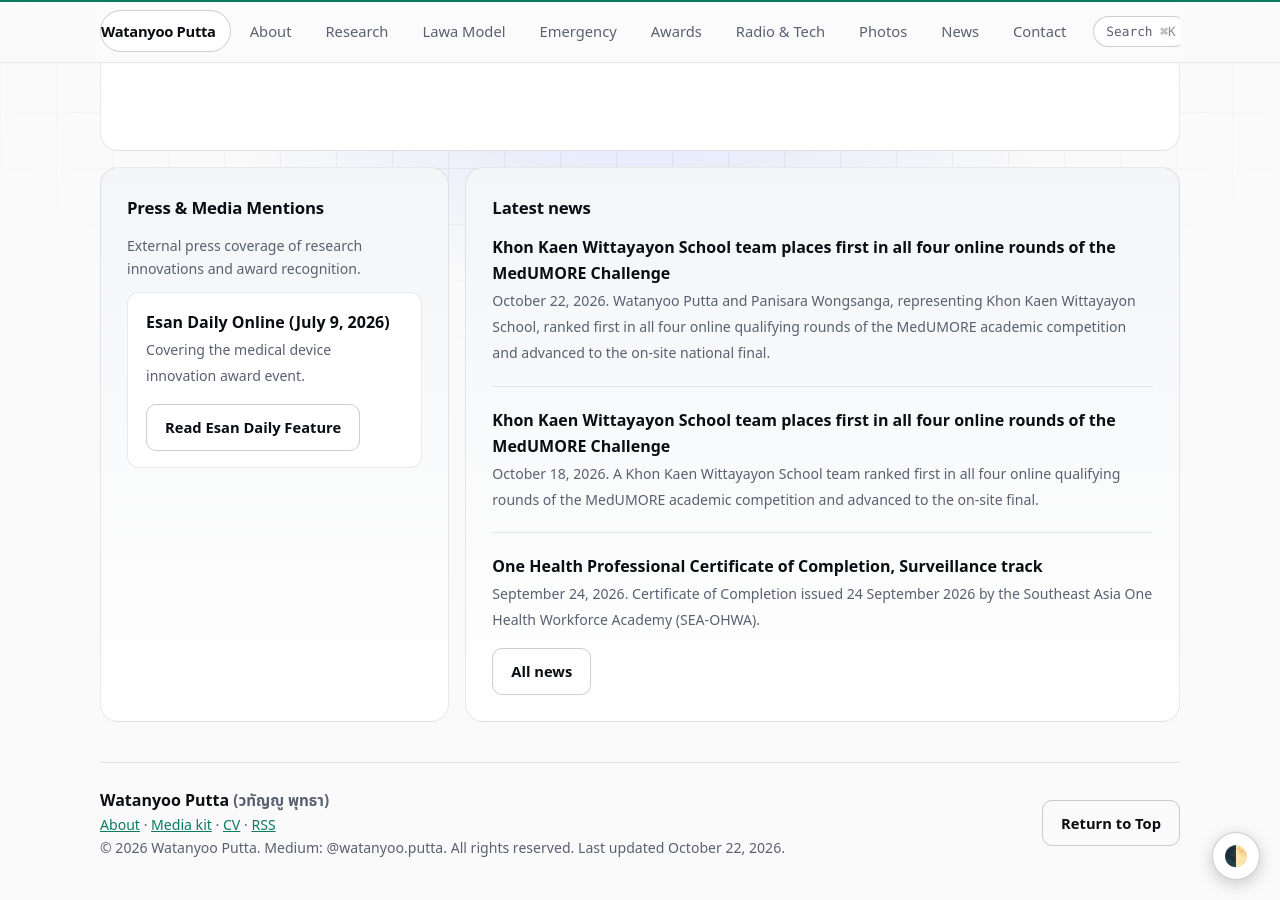
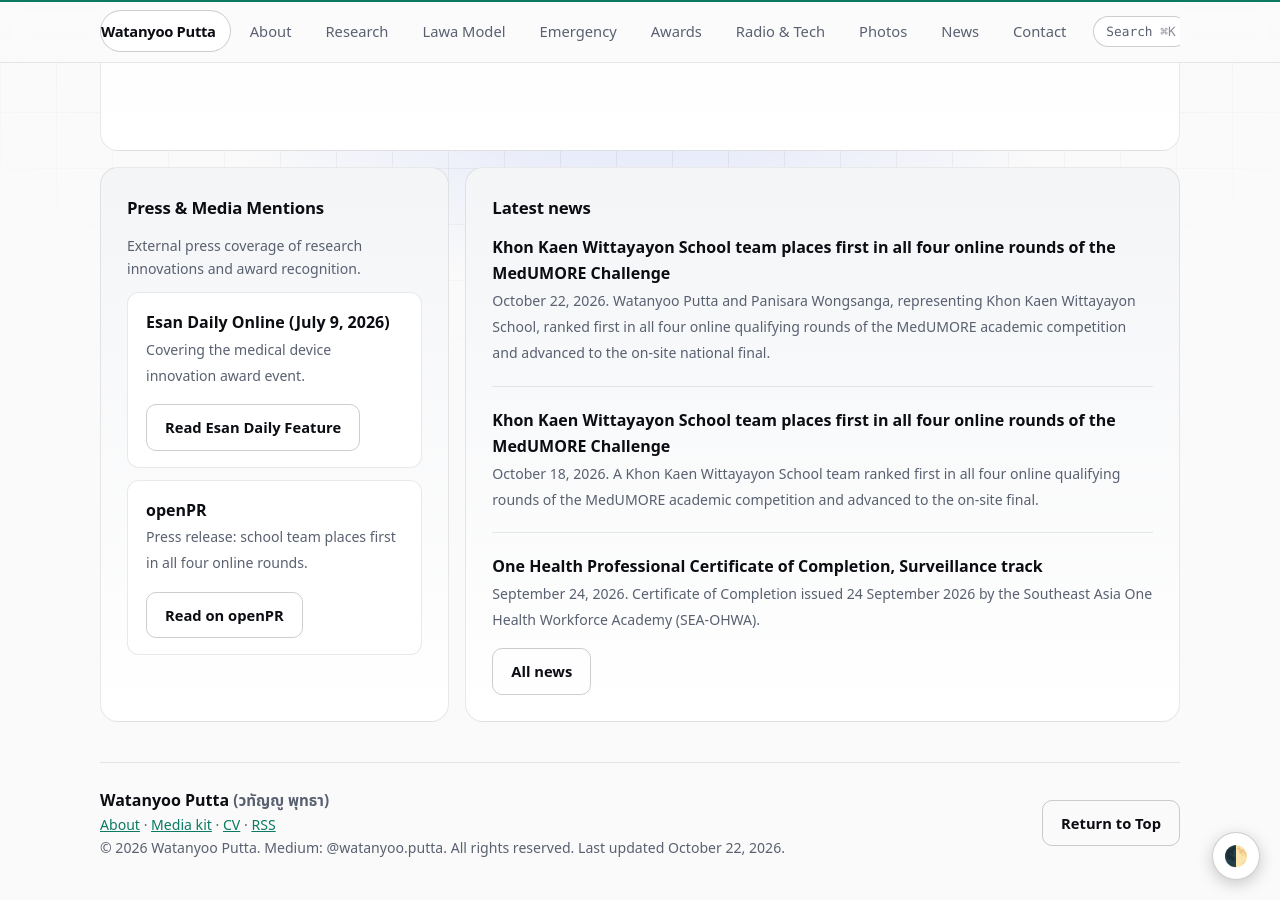
Before and after one commit to WatanyooPutta/WatanyooPutta.github.io, a Jekyll site: the page built from index.html, in a window 1280 px wide and 900 px high, scrolled down 3170 px. Built offline with Jekyll 4.4.1, drawn with Linux system fonts in a browser that asks for light colours.

Commit message:
Update index.html

```diff
--- a/index.html
+++ b/index.html
@@ -40,7 +40,8 @@ hero: true
 {%- endfor -%}
 </ol></section>
 <section class="card s3 quote-zoom"><div class="qz-inner" data-zoom><blockquote>“True success is not in the learning, but in its application to the benefit of mankind”</blockquote><p class="small"><strong>— Prince Mahidol of Songkla (Father of Modern Thai Medicine)</strong></p><p class="small" style="margin-top:8px">Embodied daily through biomedical innovations, tropical medicine research, and science communication on Medium (@watanyoo.putta).</p></div></section>
-<section class="card"><h2>Press &amp; Media Mentions</h2><p class="small">External press coverage of research innovations and award recognition.</p><div class="item"><strong>Esan Daily Online (July 9, 2026)</strong><span class="small">Covering the medical device innovation award event.</span><div class="btns"><a class="btn alt" href="https://www.esandailyonline.com/168002" target="_blank" rel="noopener noreferrer">Read Esan Daily Feature</a></div></div></section>
+<section class="card"><h2>Press &amp; Media Mentions</h2><p class="small">External press coverage of research innovations and award recognition.</p><div class="item"><strong>Esan Daily Online (July 9, 2026)</strong><span class="small">Covering the medical device innovation award event.</span><div class="btns"><a class="btn alt" href="https://www.esandailyonline.com/168002" target="_blank" rel="noopener noreferrer">Read Esan Daily Feature</a></div></div>
+<div class="item"><strong>openPR</strong><span class="small">Press release: school team places first in all four online rounds.</span><div class="btns"><a class="btn alt" href="https://www.openpr.com/news/4668912/khon-kaen-wittayayon-school-team-places-first-in-all-four-online" target="_blank" rel="noopener noreferrer">Read on openPR</a></div></div></section>
 <section class="card s2"><h2>Latest news</h2><ul class="newslist">
 {%- assign latest = site.news | sort: 'date' | reverse -%}
 {%- for n in latest limit: 3 -%}
```
